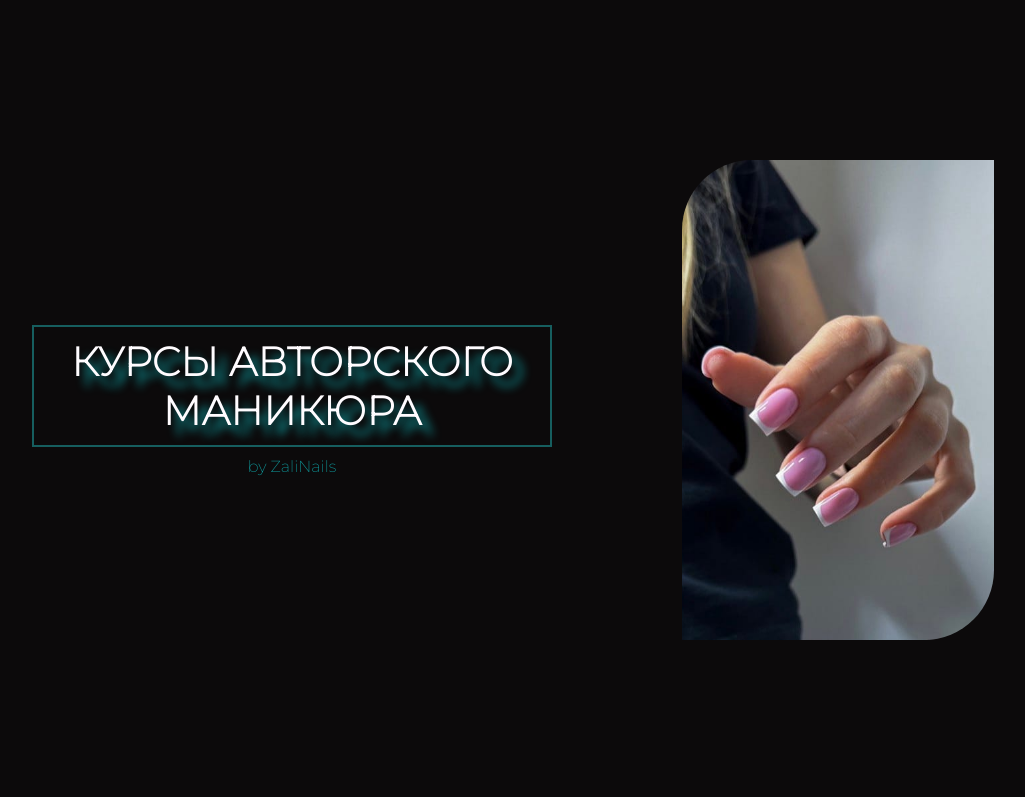
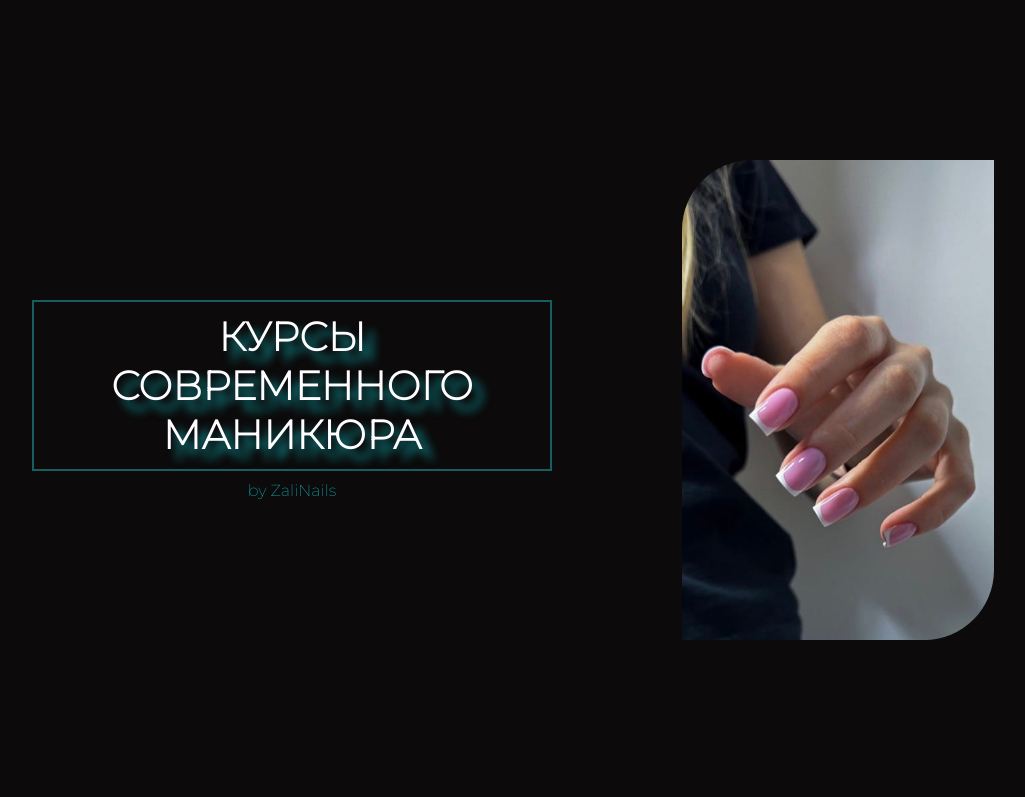
Before and after one commit to MartNadia/NailCoursesbyZaliNailsgithub.io, a plain HTML site: page index.html in a window 1280 px wide. Shown: the top 797 px of the page, without its empty margins (88-1113 px from the left). Drawn offline with Linux system fonts and the light colour scheme.

Commit message:
Update index.html

```diff
--- a/index.html
+++ b/index.html
@@ -14,7 +14,7 @@
             <div class="header-content">
                 <div class="header-left">
                     <div class="title">
-                        <h1>КУРСЫ АВТОРСКОГО МАНИКЮРА</h1>
+                        <h1>КУРСЫ СОВРЕМЕННОГО МАНИКЮРА</h1>
                         <p class="header_text">by ZaliNails</p>
                     </div>
                 </div>
```
